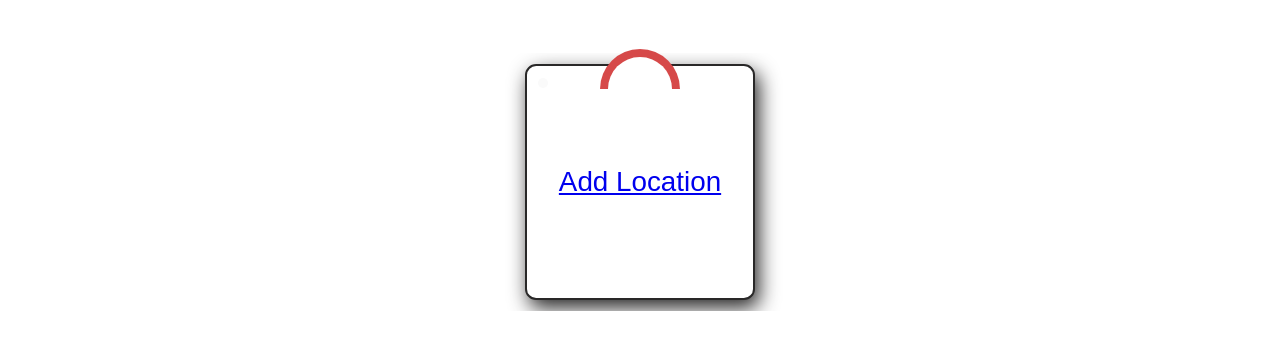
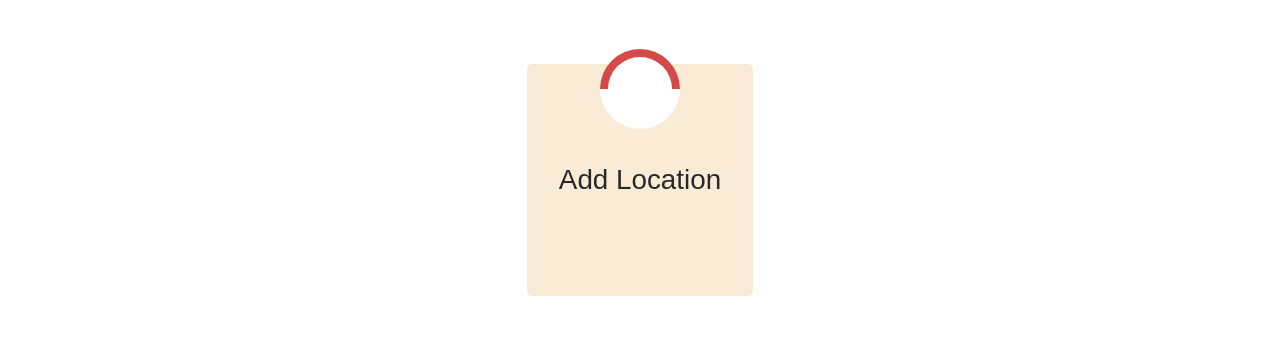
Before and after one commit to grvcodes/weather-appv2, a website: page public/index.html in a window 1280 px wide. Shown: the part 220-570 px from the top of the page. Drawn offline with Linux system fonts and the light colour scheme.

Commit message:
fixed saving of empty data

```diff
--- a/public/index.css
+++ b/public/index.css
@@ -165,7 +165,6 @@ div.locations{
     justify-content: center;
 }
 div.locations>div{
-    order: 2;
     display: inline-flex;
     flex-direction: column;
     text-align: center;
@@ -189,17 +188,17 @@ div.locations>h2{
     font-weight: 300;
 }
 div.locations>div.add-more{
-    order: 1;
-    background-color:  white;
-    color: rgb(214, 73, 73);
-    text-align: center;
+    background-color: antiquewhite;
+    border: none;
     box-shadow: none;
-    border: 2px solid #292828;
-    border-radius: .4em;
-    box-shadow: 4px 8px 20px #292828;
+}
+div.locations>div.add-more::after{
+    display: none;
 }
 div.add-more a{
     padding: 100px 10px;
+    color: #292828;
+    text-decoration: none;
 }
 div.locations>div::after{
     content: "";
--- a/public/scripts/main.js
+++ b/public/scripts/main.js
@@ -107,7 +107,7 @@ window.addEventListener('load',()=>{
     if(state){
         let date = Date().split(" ")[2];
         if(localStorage.getItem('savedWeatherDate')){
-            if(date = localStorage.getItem('savedWeatherDate')){
+            if(date == localStorage.getItem('savedWeatherDate')){
                 let savedData = localStorage.getItem('savedData').split(" ");
                 console.log(savedData)
                 state.forEach((e,i)=>{
@@ -138,8 +138,10 @@ window.addEventListener('load',()=>{
                     })
                  })
             })
-            localStorage.setItem('saveWeatherDate',Date().split(" ")[2]);
-            localStorage.setItem('savedData',saveData.join(' '));
+            if(saveData.length !== 0){
+                localStorage.setItem('saveWeatherDate',Date().split(" ")[2]);
+                localStorage.setItem('savedData',saveData.join(' '));
+            }
         }
     }else{
       locationTab.innerHTML ="you have no saved location :)"
```
